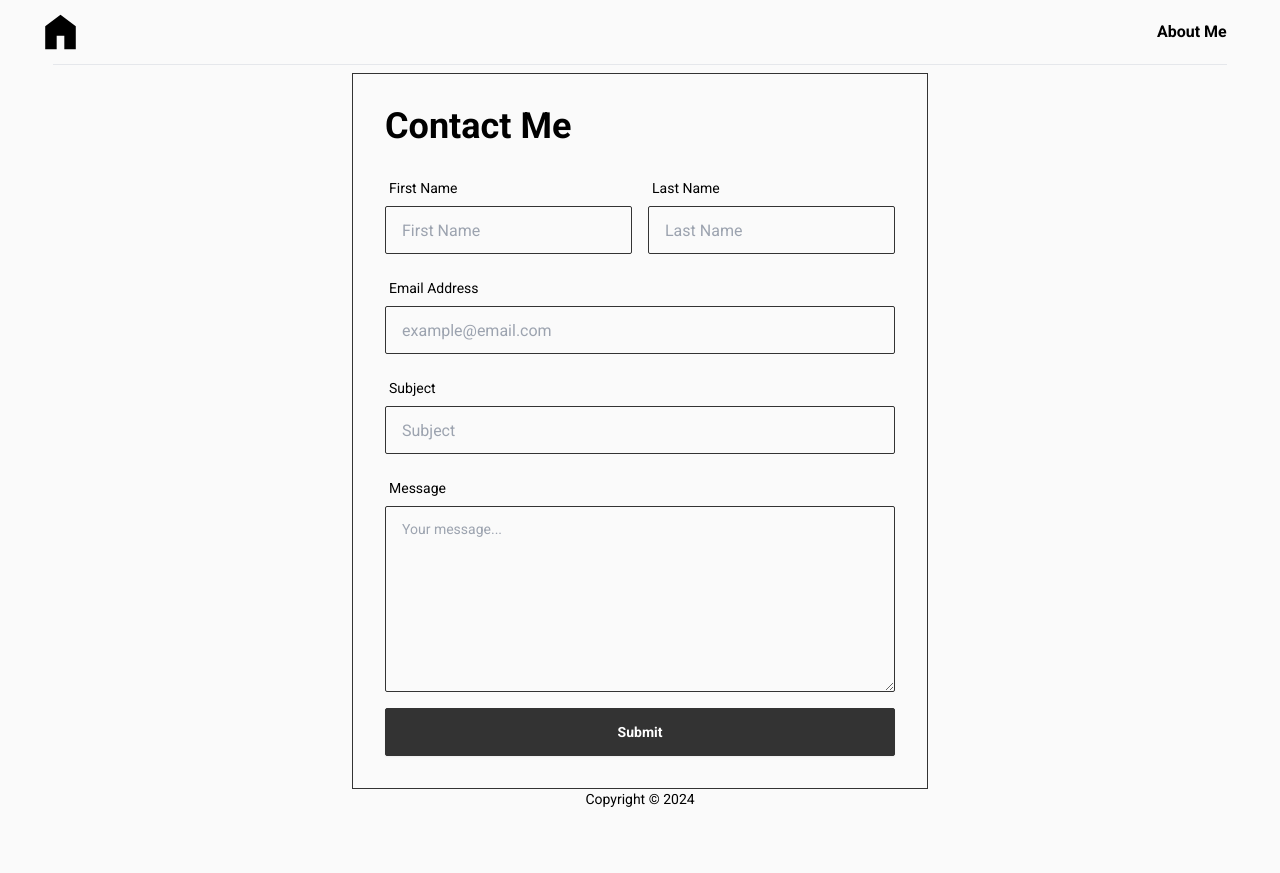
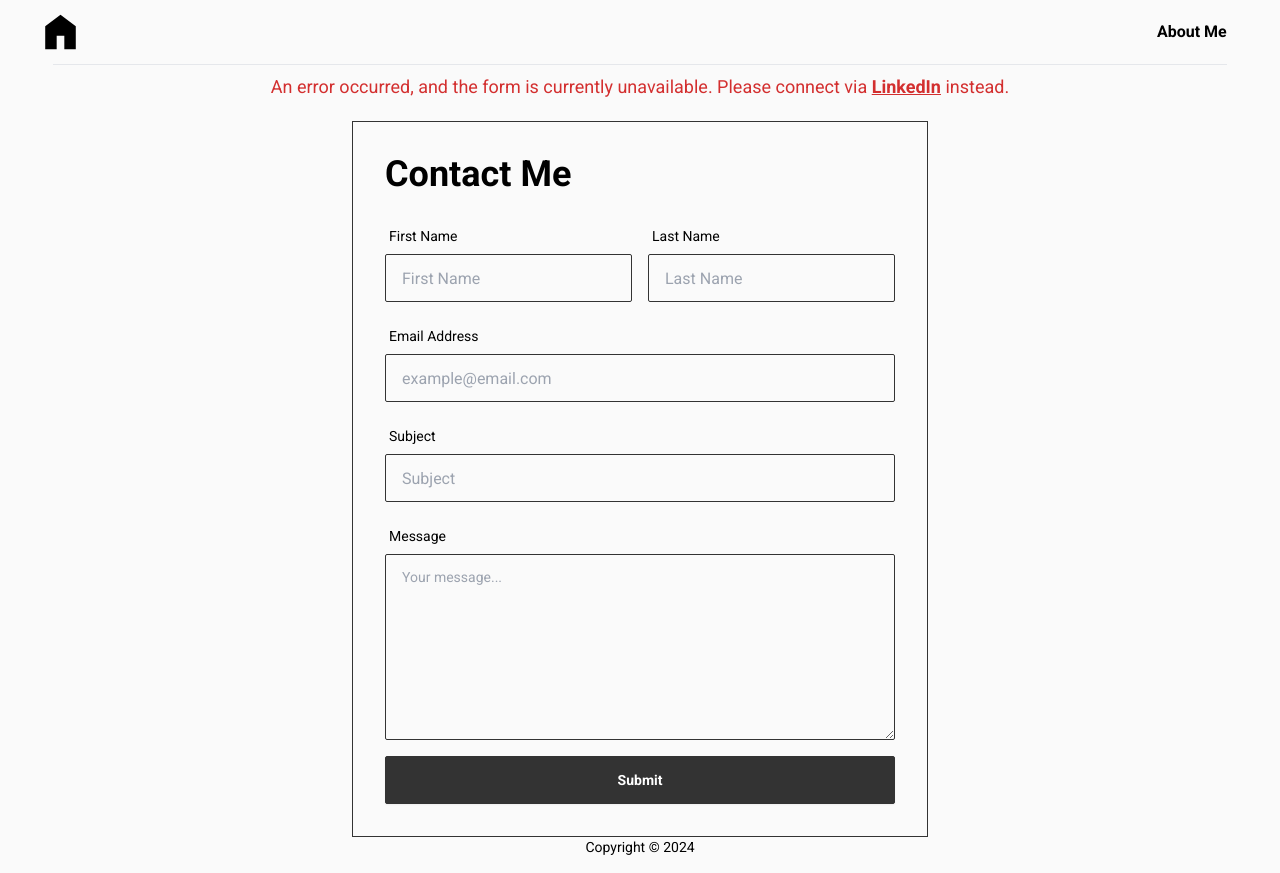
Before and after one commit to Evan-YJ-Zhao/web-portfolio, a Next.js app: page /contact-me in a window 1280 px wide. Before the commit the page ends 825 px from the top, so only its background shows below. Built offline with nearby package versions, Linux system fonts and the light colour scheme.

Commit message:
Added an error message for contact form. Also added a file to hold all static links.

```diff
--- a/app/(portfolio)/contact-me/page.tsx
+++ b/app/(portfolio)/contact-me/page.tsx
@@ -16,7 +16,7 @@ const page = () => {
   };
 
   return (
-    <div className="h-full bg-neutral flex justify-center items-center">
+    <div className="h-full bg-neutral flex flex-col justify-center items-center">
       <AnimatePresence mode="wait">
         {contactFormIsSubmitted ? (
           <div
--- a/components/About/AboutPanel.tsx
+++ b/components/About/AboutPanel.tsx
@@ -1,5 +1,7 @@
+import Image from "next/image";
 import { aboutMeImg, githubNamedImg, linkedInColoredImg } from "@/utils/images";
-import Image from "next/image";
+import { LINKS } from "@/utils/links";
+
 
 const AboutPanel = () => {
   return (
@@ -36,14 +38,14 @@ const AboutPanel = () => {
         </p>
         <div className="flex justify-center tablet:justify-end gap-5">
           <a
-            href="https://github.com/Evan-YJ-Zhao/"
+            href={LINKS.GITHUB_PROFILE}
             target="_blank"
             className="relative btn aspect-square bg-neutral border-neutral"
           >
             <Image src={githubNamedImg} alt="Link to my Github" fill />
           </a>
           <a
-            href="https://www.linkedin.com/in/evan-yj-zhao/"
+            href={LINKS.LINKEDIN_PROFILE}
             target="_blank"
             className="relative btn aspect-square"
           >
--- a/components/Form/ContactForm.tsx
+++ b/components/Form/ContactForm.tsx
@@ -9,10 +9,11 @@ import { contactFields, ContactFields, createContact } from "@/api/contact";
 import formReducer, { FormAction } from "@/reducers/formReducer";
 import { FormState } from "@/reducers/formReducer";
 import { StringValues } from "@/utils/types";
+import { LINKS } from "@/utils/links";
 
 // loosen the coupling a bit with the contact api, ensuring extensibility
 type FormFields = ContactFields;
-const formFields = [...contactFields ] as const;
+const formFields = [...contactFields] as const;
 
 const isFormField = (name: string): name is FormFields => {
   return (formFields as readonly string[]).includes(name);
@@ -51,6 +52,7 @@ enum Status {
   INIT,
   SUBMITTING,
   SUBMITTED,
+  UNAVAILABLE,
 }
 
 const ContactForm = ({
@@ -124,9 +126,7 @@ const ContactForm = ({
       const sanitizedValues = getSanitizedFieldValues(formData.values);
       const result = await createContact(sanitizedValues);
 
-
       dispatchFormData({ type: FormAction.RESET });
-
 
       setStatus(Status.SUBMITTED);
       onFormSubmitted(true);
@@ -135,6 +135,16 @@ const ContactForm = ({
 
   return (
     <>
+      <div className="mb-5 text-center">
+        <p className="text-lg text-error">
+          An error occurred, and the form is currently unavailable. Please
+          connect via{" "}
+          <a href={LINKS.LINKEDIN_PROFILE} target="_blank" className="underline font-bold">
+            LinkedIn
+          </a>{" "}
+          instead.
+        </p>
+      </div>
       <motion.div
         className="w-full max-w-xl border border-primary bg-neutral p-8"
         initial={{ opacity: 0, y: 500 }}
--- /dev/null
+++ b/utils/links.ts
@@ -0,0 +1,4 @@
+export const LINKS = {
+  GITHUB_PROFILE: "https://github.com/Evan-YJ-Zhao/",
+  LINKEDIN_PROFILE: "https://www.linkedin.com/in/evan-yj-zhao/"
+}
```
